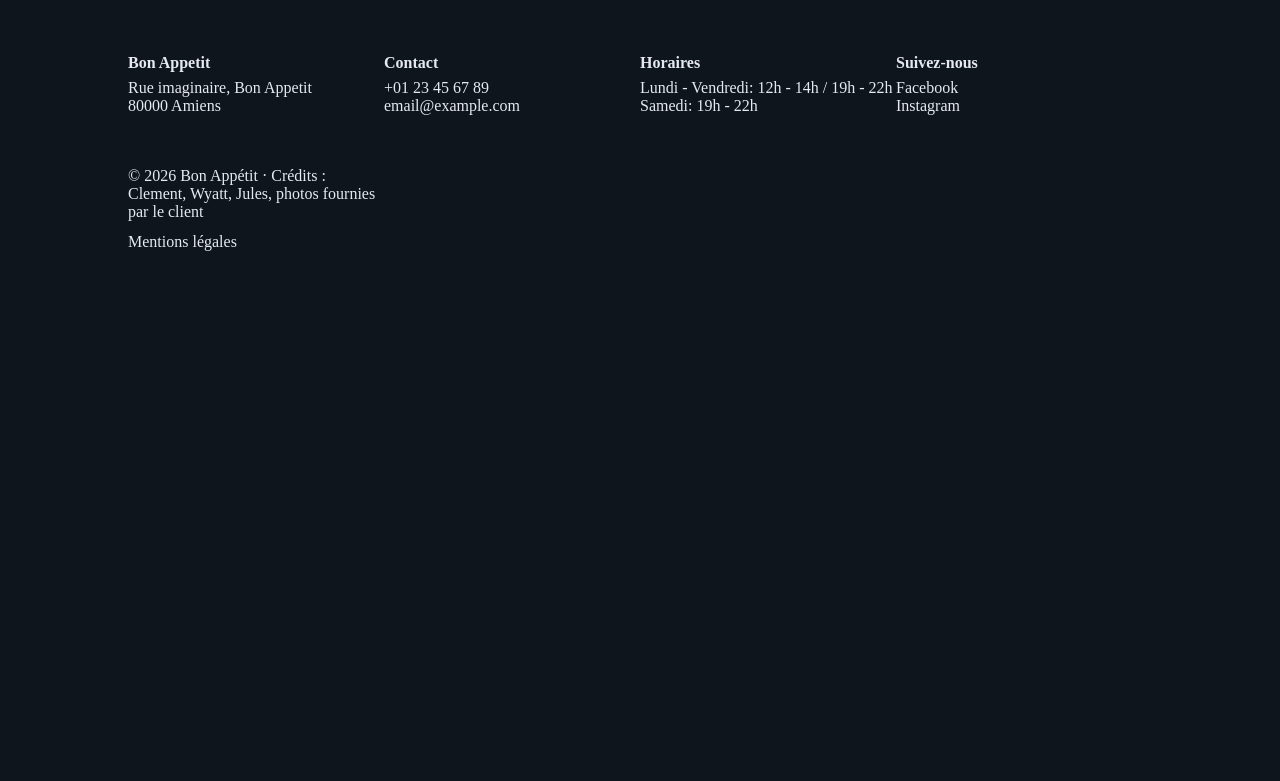
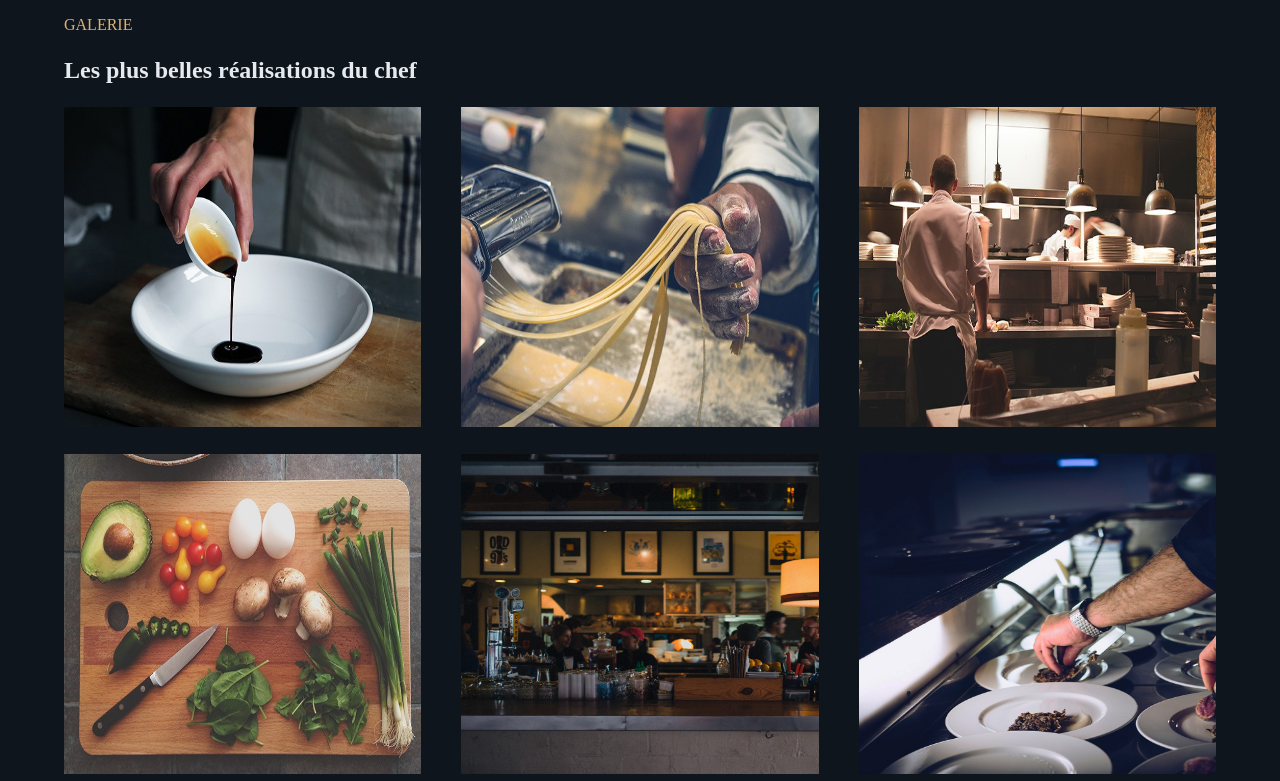
Before and after one commit to RouyouteDev/PROJ-Site-Michel-BOUILLON, a plain HTML site: page index.html in a window 1280 px wide. Shown: the part 2551-3332 px from the top of the page. Before the commit the page ends 2841 px from the top, so only its background shows below. Drawn offline with Linux system fonts and the light colour scheme.

```diff
--- a/assets/css/style.css
+++ b/assets/css/style.css
@@ -194,6 +194,27 @@ footer{
     }
 }
 
+/* SECTION GRID IMAGES REALISATIONS */
+.section-realisations{
+    margin-top: 5%;
+    padding: 0 5%;
+    p,h2{
+        margin: 2% 0;
+    }
+    p{
+        margin-top: 5%;
+    }
+    .grid-realisations{
+        display: grid;
+        grid-template-columns: 1fr 1fr 1fr;
+        gap: 3.5%;
+        img{
+            width: 100%;
+            height: 40vh;
+        }
+    }
+}
+
 /* POUR LES BTNS DE RESERVATION */
 .reservation{
     text-align: center;
--- a/index.html
+++ b/index.html
@@ -104,12 +104,24 @@
         <p class="accent">GALERIE</p>
         <h2>Les plus belles réalisations du chef</h2>
         <div class="grid-realisations">
-            <img src="">
-            <img src="">
-            <img src="">
-            <img src="">
-            <img src="">
-            <img src="">
+            <div>
+                <img src="./assets/imgs/food_2_dark.jpg" alt="Réalisation 1">
+            </div>
+            <div>
+                <img src="./assets/imgs/food_8_dark.jpg" alt="Réalisation 2">
+            </div>
+            <div>
+                <img src="./assets/imgs/food_9_dark.jpg" alt="Réalisation 3">
+            </div>
+            <div>
+                <img src="./assets/imgs/food_12_dark.jpg" alt="Réalisation 4">
+            </div>
+            <div>
+                <img src="./assets/imgs/venue_1_dark.jpg" alt="Réalisation 5">
+            </div>
+            <div>
+                <img src="./assets/imgs/venue_2_dark.jpg" alt="Réalisation 6">
+            </div>
         </div>
 
     </section>
```
Also changed, not shown: assets/imgs/food_12_dark.jpg (renamed from ressources/food_12_dark.jpg), assets/imgs/food_2_dark.jpg (renamed from ressources/food_2_dark.jpg), assets/imgs/food_6_dark.jpg (renamed from ressources/food_6_dark.jpg), assets/imgs/food_8_dark.jpg (renamed from ressources/food_8_dark.jpg), assets/imgs/food_9_dark.jpg (renamed from ressources/food_9_dark.jpg), assets/imgs/venue_1_dark.jpg (renamed from ressources/venue_1_dark.jpg), assets/imgs/venue_2_dark.jpg (renamed from ressources/venue_2_dark.jpg).
